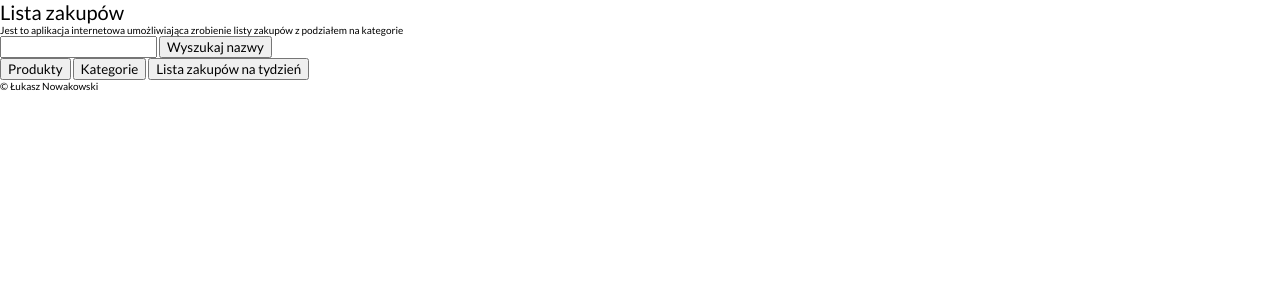
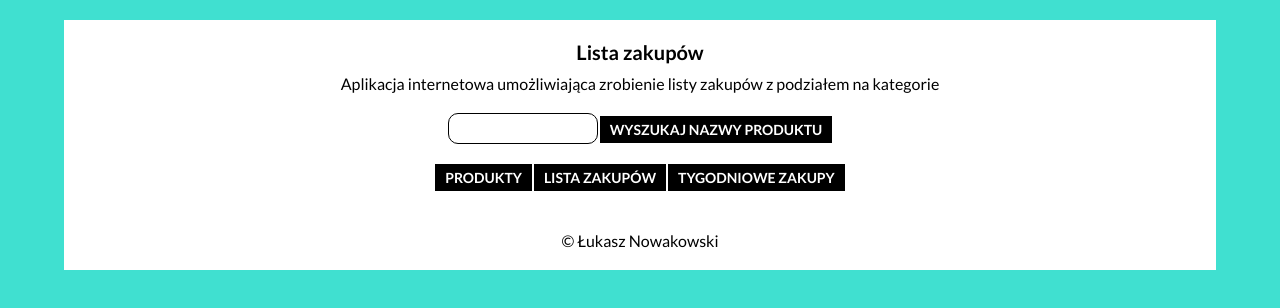
Before and after one commit to NowakowskiWebDev/Shopping-List, a website: page src/index.html in a window 1280 px wide. Drawn offline with nearby package versions, Linux system fonts and the light colour scheme; files that its build step writes are made by us from their sources; files whose address does not match are found by name.

Commit message:
Add layout to application

```diff
--- a/src/index.html
+++ b/src/index.html
@@ -12,20 +12,21 @@
     <div class="container">
         <header class="header">
             <h1 class="header__heading">Lista zakupów</h1>
-            <p class="header__paragraph">Jest to aplikacja internetowa umożliwiająca zrobienie listy zakupów z podziałem
+            <p class="header__paragraph">Aplikacja internetowa umożliwiająca zrobienie listy zakupów z podziałem
                 na kategorie</p>
             <form class="search">
                 <input type="text" class="search__input">
-                <button class="btn btn--search">Wyszukaj nazwy</button>
+                <button class="btn btn--search">Wyszukaj nazwy produktu</button>
             </form>
             <div class="search__buttons-nav">
                 <button class="btn btn--products">Produkty</button>
-                <button class="btn btn--category">Kategorie</button>
-                <button class="btn btn--week">Lista zakupów na tydzień</button>
+                <button class="btn btn--list">Lista zakupów</button>
+                <button class="btn btn--week">Tygodniowe zakupy</button>
             </div>
         </header>
         <main class="main">
-            <section class="product-section"></section>
+            <section class="product-section">
+            </section>
             <section class="category-section"></section>
             <section class="week-section"></section>
         </main>
--- /dev/null
+++ b/src/sass/abstracts/_variables.scss
@@ -0,0 +1,6 @@
+$color-white: #fff;
+$color-black: #000;
+
+$default-font-size: 1.6rem;
+
+$background-color-body: turquoise; // FOR A WHILE
--- /dev/null
+++ b/src/sass/components/_body.scss
@@ -0,0 +1,20 @@
+body {
+    height: 100vh;
+    width: 100%;
+    background-color: $background-color-body;
+}
+
+.container {
+    width: 90%;
+    margin: 2rem auto 0;
+    display: grid;
+    background-color: $color-white;
+    grid-template-areas:
+        "header header header header"
+        "shop-list shop-list shop-list shop-list"
+        "footer footer footer footer";
+    grid-template-rows: min-content minmax(0, auto) min-content;
+    grid-template-columns: repeat(4, 1fr);
+    justify-items: center;
+    align-items: center;
+}
--- a/src/sass/components/_button.scss
+++ b/src/sass/components/_button.scss
@@ -1,8 +1,29 @@
 .btn {
+    background-color: transparent;
+    font-family: 'Lato-Bold';
+    text-align: center;
+    text-transform: uppercase;
+    align-items: center;
+    outline: none;
+    border: 0;
+    cursor: pointer;
+    font-size: 1.4rem;
+    overflow: hidden;
+
+    background-color: $color-black;
+    color: $color-white;
+    padding: .5rem 1rem;
+
+    &:focus {
+        outline: none;
+    }
+
+    &--search {}
 
     &--products {}
 
-    &--category {}
+    &--list {}
 
     &--week {}
+
 }
--- a/src/sass/layout/_category.scss
+++ /dev/null
@@ -1 +0,0 @@
-.category-section {}
--- a/src/sass/layout/_footer.scss
+++ b/src/sass/layout/_footer.scss
@@ -1,3 +1,8 @@
 .footer {
-    &__paragraph {}
+    grid-area: footer;
+
+    &__paragraph {
+        font-size: $default-font-size;
+        margin: 2rem 0;
+    }
 }
--- a/src/sass/layout/_header.scss
+++ b/src/sass/layout/_header.scss
@@ -1,13 +1,32 @@
 .header {
+    grid-area: header;
 
-    &__heading {}
+    text-align: center;
 
-    &__paragraph {}
+    &__heading {
+        margin: 2rem 0 1rem;
+        font-size: 2rem;
+        font-family: 'Lato-Bold';
+    }
 
-    .search {
-
-        &__input {}
-
-        &__buttons-nav {}
+    &__paragraph {
+        font-size: $default-font-size;
+        margin-bottom: 2rem;
     }
 }
+
+.search {
+    &__input {
+        border: none;
+        outline: none;
+        border-radius: 10px;
+        padding: .5rem 1rem;
+        font-size: $default-font-size;
+        width: 15rem;
+        border: 1px solid $color-black;
+    }
+
+    &__buttons-nav {
+        margin: 2rem 0;
+    }
+}
--- a/src/sass/layout/_main.scss
+++ b/src/sass/layout/_main.scss
@@ -1,4 +1,6 @@
 .main {
+    grid-area: shop-list;
+
     .product-section {}
 
     .category-section {}
--- a/src/sass/main.scss
+++ b/src/sass/main.scss
@@ -1,3 +1,14 @@
 @import 'abstracts/fonts';
+@import 'abstracts/variables';
 
 @import 'base/base';
+
+@import 'components/body';
+@import 'components/button';
+@import 'components/list';
+
+@import 'layout/header';
+@import 'layout/main';
+@import 'layout/products';
+@import 'layout/week';
+@import 'layout/footer';
```
